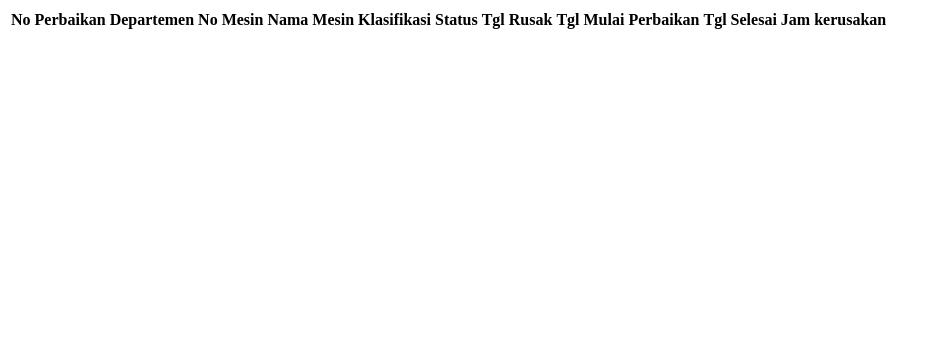
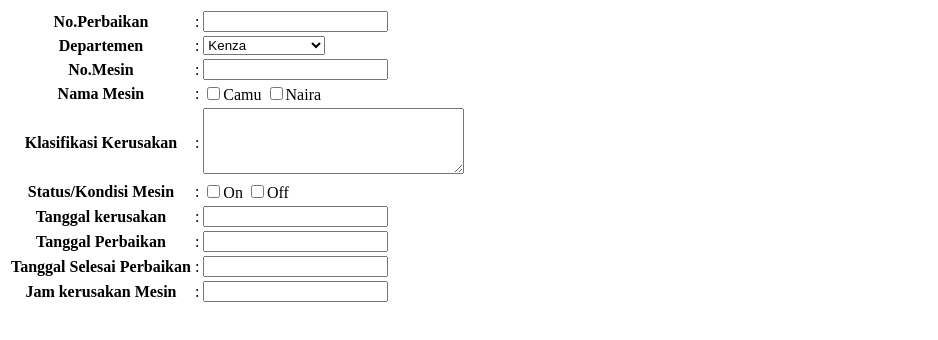
Before and after one commit to kaconk17/materi_belajar, a plain HTML site: page index.html in a window 1280 px wide. Shown: the whole page, without its empty margins (0-938 px from the left). Drawn offline with Linux system fonts and the light colour scheme.

Commit message:
mengganti status coding

```diff
--- a/index.html
+++ b/index.html
@@ -9,16 +9,71 @@
 <body>
     <table class="table-hover text-nowrap" id="tb_kerusakan">
         <thead>
-            <th>No Perbaikan</th>
+            <th>No.Perbaikan</th>
+            <td>:</td>
+                <td><input type="text" name="No.Perbaikan"><br></td>
+        </thead>
+
+        <thead>
             <th>Departemen</th>
-            <th>No Mesin</th>
+            <td>:</td>
+                <td><select name="Departemen">
+                    <option value="Kenza">Kenza</option>
+                    <option value="Tooling & Kaizen">Tooling & Kaizen</option>
+                    <option value="Maintenace">Maintenace</option>
+                    </select></td>
+        </thead>
+
+        <thead>
+            <th>No.Mesin</th>
+            <td>:</td>
+                <td><input type="text"name= No.Mesin/></td>
+        </thead>
+
+        <thead>
             <th>Nama Mesin</th>
-            <th>Klasifikasi</th>
-            <th>Status</th>
-            <th>Tgl Rusak</th>
-            <th>Tgl Mulai Perbaikan</th>
-            <th>Tgl Selesai</th>
-            <th>Jam kerusakan</th>
+            <td>:</td>
+                 <td><input type="checkbox" name="Camu"/>Camu</input>
+                    <input type="checkbox" name="Naira"/>Naira</input>
+        </thead>
+
+        <thead>
+            <th>Klasifikasi Kerusakan</th>
+            <td>:</td>
+            <td><textarea name="Klasifikasi" cols="30" rows="4"></textarea></td>
+        </thead>
+
+        <thead>
+            <th>Status/Kondisi Mesin</th>
+            <td>:</td>
+                 <td><input type="checkbox"name="On"/>On</input>
+                    <input type="checkbox"name="Off"/>Off</input>
+        </thead>
+
+        <thead>
+            <th>Tanggal kerusakan</th>
+            <td>:</td>
+                <td><input type="text"name="Tanggal Kerusakan"/></td>
+        </thead>
+
+        <thead>
+            <th>Tanggal Perbaikan</th>
+            <td>:</td>
+                <td><input type="text"name="Tanggal Perbaikan"/></td>
+        </thead>
+
+        <thead>
+            <th>Tanggal Selesai Perbaikan</th>
+            <td>:</td>
+              <td><input type="text"name="Tgl Selesai perbaikan"/></td>
+        </thead>
+
+        <thead>
+            <th>Jam kerusakan Mesin</th>
+            <td>:</td>
+                <td><input type="text"name="Jam Kerusakan Mesin"></td>
+        </thead>
+
         </thead>
     </table>
 </body>
```
